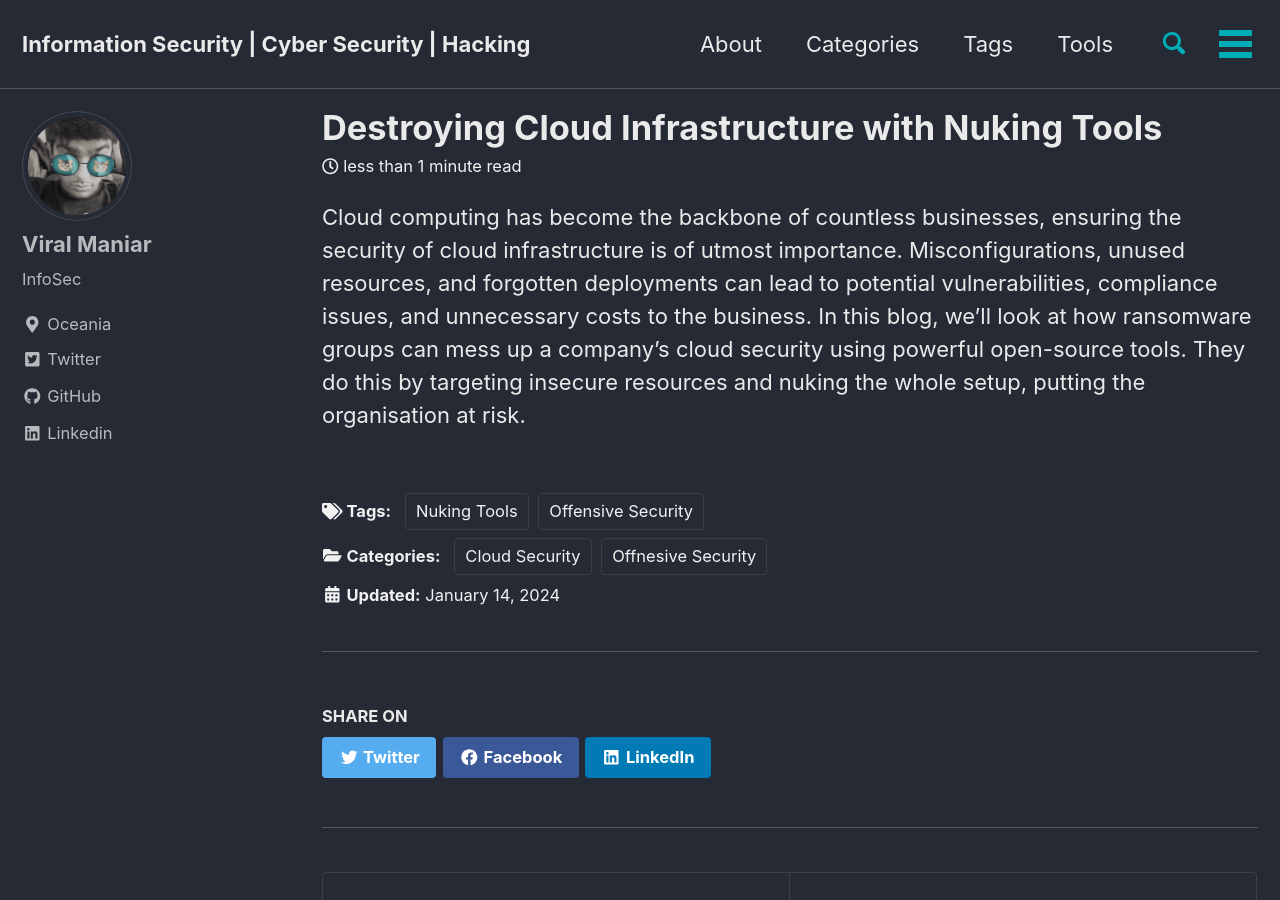
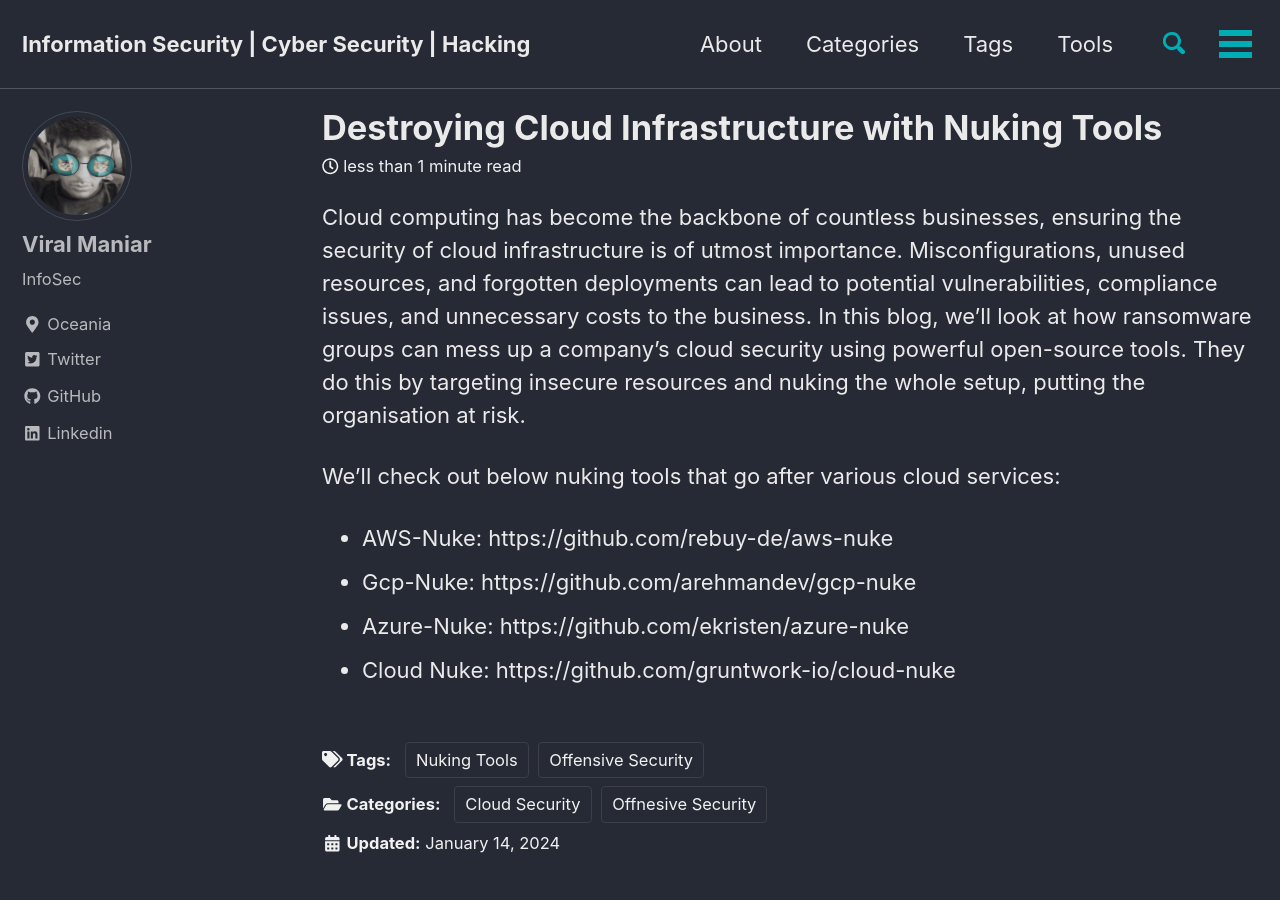
Before and after one commit to Viralmaniar/viralmaniar.github.io, a Jekyll site: the page built from _posts/2024-01-14-Destroying Cloud Infrastructure with Nuking Tools.md, in a window 1280 px wide and 900 px high. Built offline with Jekyll 4.4.1, drawn with Linux system fonts in a browser that asks for light colours; cached includes are drawn as plain includes; nearby versions of some CDN libraries.

Commit message:
Update 2024-01-14-Destroying Cloud Infrastructure with Nuking Tools.md

```diff
--- a/_posts/2024-01-14-Destroying Cloud Infrastructure with Nuking Tools.md
+++ b/_posts/2024-01-14-Destroying Cloud Infrastructure with Nuking Tools.md
@@ -17,3 +17,10 @@ tags:
 ---
 
 Cloud computing has become the backbone of countless businesses, ensuring the security of cloud infrastructure is of utmost importance. Misconfigurations, unused resources, and forgotten deployments can lead to potential vulnerabilities, compliance issues, and unnecessary costs to the business.  In this blog, we'll look at how ransomware groups can mess up a company's cloud security using powerful open-source tools. They do this by targeting insecure resources and nuking the whole setup, putting the organisation at risk.
+
+We'll check out below nuking tools that go after various cloud services:
+
+- AWS-Nuke: https://github.com/rebuy-de/aws-nuke
+- Gcp-Nuke: https://github.com/arehmandev/gcp-nuke
+- Azure-Nuke: https://github.com/ekristen/azure-nuke
+- Cloud Nuke: https://github.com/gruntwork-io/cloud-nuke
```
